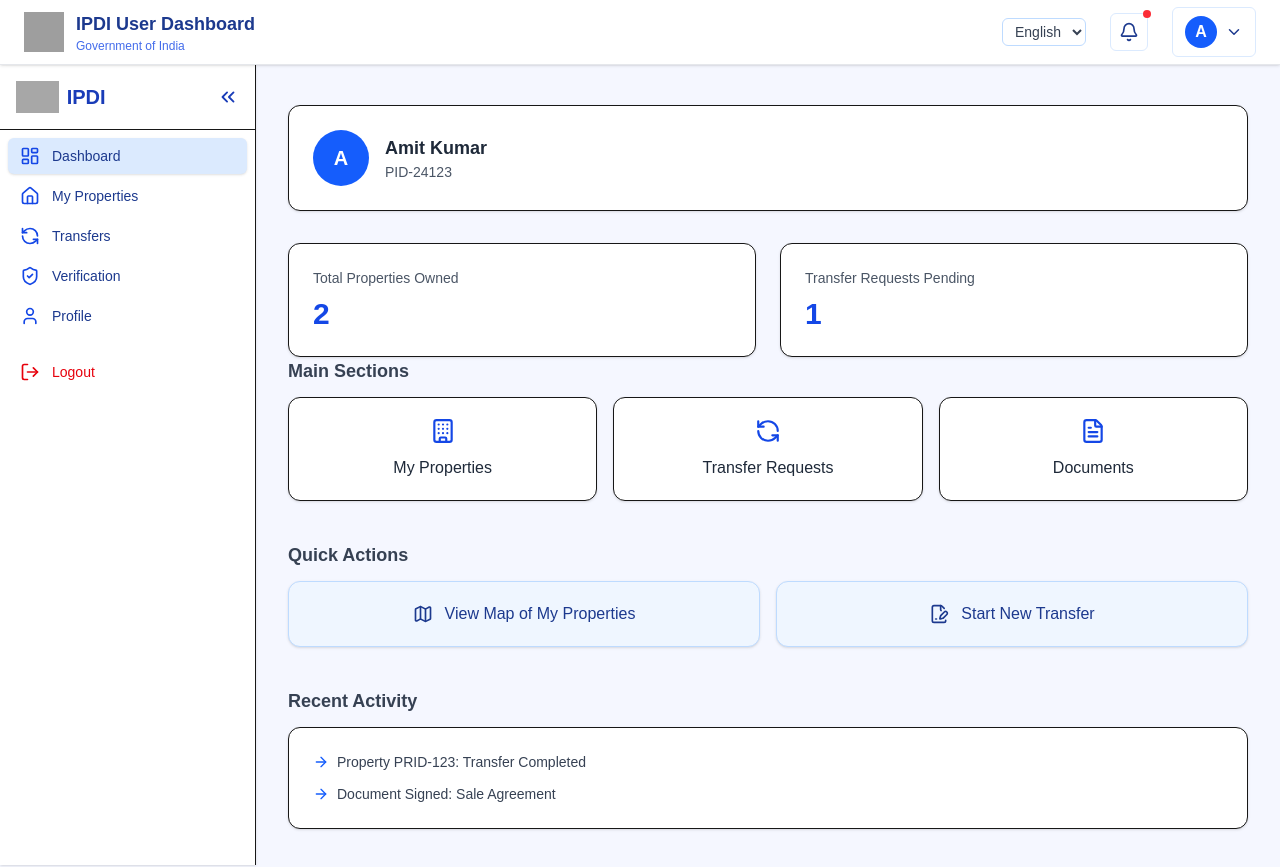
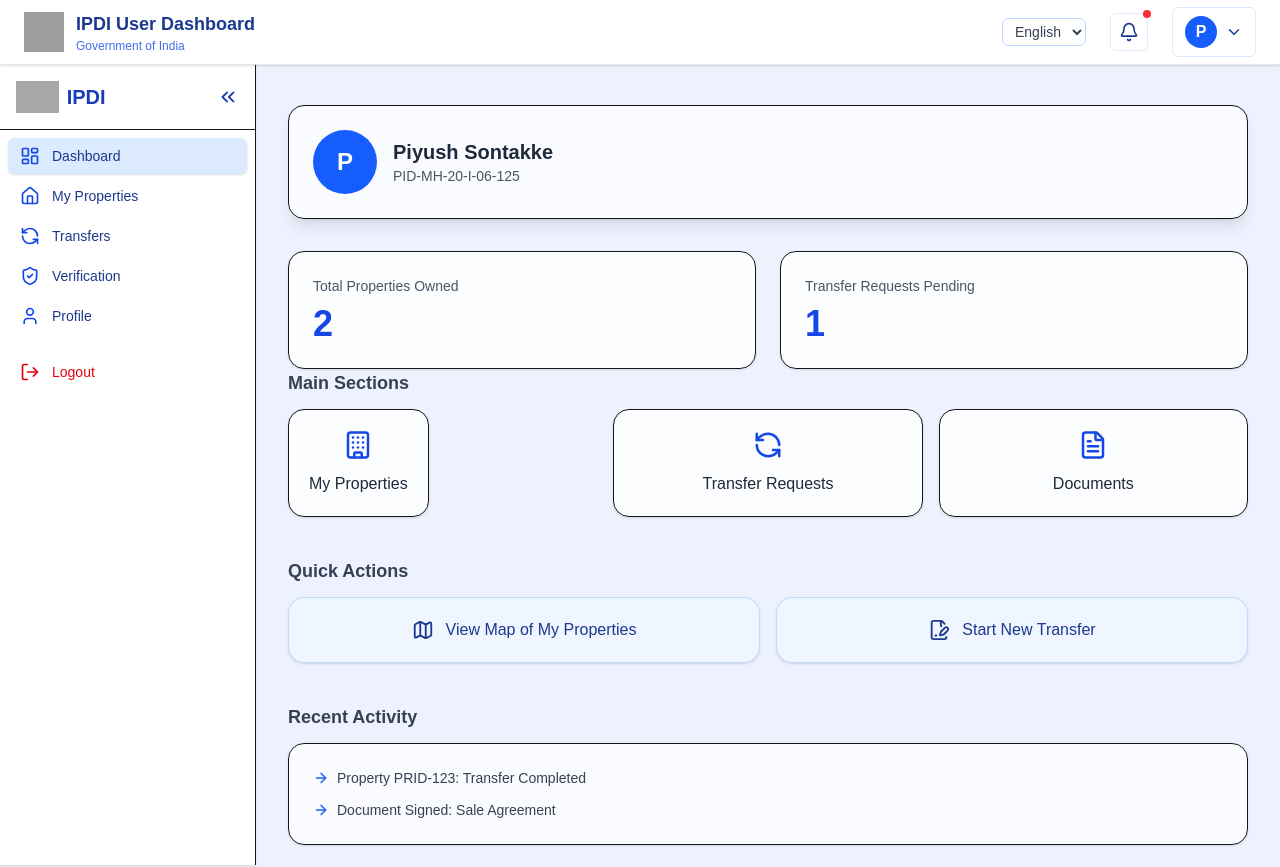
Before and after one commit to Neko01t/Tesseract, a Next.js app in the folder frontend/: page /dashboard in a window 1280 px wide. Shown: the top 867 px of the page. Built offline with nearby package versions, Linux system fonts and the light colour scheme; grey boxes are pictures that could not be loaded.

Commit message:
stylr: update dashboard

```diff
--- a/frontend/src/app/dashboard/page.tsx
+++ b/frontend/src/app/dashboard/page.tsx
@@ -25,8 +25,8 @@ export default function DashboardPage() {
   const [mapProperty, setMapProperty] = useState<any>(null);
 
   const user = {
-    name: "Amit Kumar",
-    personId: "PID-24123",
+    name: "Piyush Sontakke",
+    personId: "PID-MH-20-I-06-125",
     totalProperties: 2,
     pendingTransfers: 1,
     recentActivity: [
@@ -36,12 +36,11 @@ export default function DashboardPage() {
   };
 
   return (
-    <div className="min-h-screen flex flex-col bg-[#f5f7ff]">
+    <div className="min-h-screen flex flex-col bg-[#eef2ff]">
 
       <Header title="IPDI User Dashboard" subtitle="Government of India" user={user.name} />
 
       <div className="flex flex-1">
-
         <Sidebar />
 
         <main className="flex-1 px-4 md:px-8 py-10 max-w-6xl mx-auto">
@@ -49,14 +48,17 @@ export default function DashboardPage() {
           <motion.div
             initial={{ opacity: 0, y: 10 }}
             animate={{ opacity: 1, y: 0 }}
-            className="bg-white rounded-xl border shadow-sm p-6 flex items-center gap-4"
+            className="bg-white/70 backdrop-blur-md rounded-2xl shadow-lg p-6 flex items-center gap-4 border"
           >
-            <div className="h-14 w-14 rounded-full bg-blue-600 text-white flex items-center justify-center text-xl font-bold">
+            <motion.div
+              whileHover={{ scale: 1.05 }}
+              className="h-16 w-16 rounded-full bg-blue-600 text-white flex items-center justify-center text-2xl font-bold"
+            >
               {user.name.charAt(0)}
-            </div>
+            </motion.div>
 
             <div>
-              <h2 className="text-lg font-semibold text-gray-800">{user.name}</h2>
+              <h2 className="text-xl font-semibold text-gray-800">{user.name}</h2>
               <p className="text-sm text-gray-600">{user.personId}</p>
             </div>
           </motion.div>
@@ -68,13 +70,7 @@ export default function DashboardPage() {
 
           <SectionTitle title="Main Sections" />
           <div className="grid grid-cols-1 sm:grid-cols-3 gap-4">
-
-            <MainButton
-              icon={Building}
-              label="My Properties"
-              onClick={() => setListOpen(true)}
-            />
-
+            <MainButton icon={Building} label="My Properties" onClick={() => setListOpen(true)} />
             <MainButton icon={RefreshCcw} label="Transfer Requests" href="/transfers" />
             <MainButton icon={FileText} label="Documents" href="/documents" />
           </div>
@@ -86,19 +82,29 @@ export default function DashboardPage() {
           </div>
 
           <SectionTitle title="Recent Activity" className="mt-10" />
-          <div className="bg-white border rounded-xl shadow-sm p-6 space-y-3">
+          <motion.div
+            initial="hidden"
+            animate="visible"
+            variants={{
+              visible: { transition: { staggerChildren: 0.1 } }
+            }}
+            className="bg-white/70 backdrop-blur border rounded-2xl shadow p-6 space-y-3"
+          >
             {user.recentActivity.map((item) => (
               <motion.div
                 key={item.id}
-                initial={{ opacity: 0, x: -10 }}
-                animate={{ opacity: 1, x: 0 }}
+                variants={{
+                  hidden: { opacity: 0, x: -10 },
+                  visible: { opacity: 1, x: 0 }
+                }}
+                whileHover={{ x: 5 }}
                 className="flex items-center gap-2 text-gray-700"
               >
                 <ArrowRight size={16} className="text-blue-600" />
                 <span className="text-sm">{item.text}</span>
               </motion.div>
             ))}
-          </div>
+          </motion.div>
         </main>
       </div>
 
@@ -118,39 +124,41 @@ export default function DashboardPage() {
         onClose={() => setMapOpen(false)}
         property={mapProperty}
       />
-
     </div>
   );
 }
 
 
+
 function StatBox({ title, value, delay }: any) {
   return (
     <motion.div
-      initial={{ opacity: 0, y: 10 }}
+      initial={{ opacity: 0, y: 15 }}
       animate={{ opacity: 1, y: 0 }}
       transition={{ delay }}
-      className="bg-white border rounded-xl shadow-sm p-6"
+      whileHover={{ scale: 1.03 }}
+      className="bg-white/80 backdrop-blur-md border rounded-2xl shadow p-6 cursor-pointer"
     >
       <div className="text-gray-600 text-sm">{title}</div>
-      <div className="text-3xl font-bold text-blue-700 mt-2">{value}</div>
+      <div className="text-4xl font-bold text-blue-700 mt-2">{value}</div>
     </motion.div>
   );
 }
 
 function MainButton({ icon: Icon, label, href, onClick }: any) {
-  // if onClick → render <button>
   const Comp = onClick ? "button" : "a";
 
   return (
-    <motion.div whileHover={{ scale: 1.03 }} whileTap={{ scale: 0.97 }}>
+    <motion.div whileHover={{ y: -4 }} whileTap={{ scale: 0.97 }}>
       <Comp
         href={!onClick ? href : undefined}
         onClick={onClick}
-        className="bg-white border rounded-xl shadow-sm p-5 flex flex-col items-center
-                 text-center cursor-pointer hover:shadow-md transition w-full"
+        className="bg-white/80 backdrop-blur border rounded-2xl shadow p-5 flex flex-col items-center
+                 text-center hover:shadow-lg transition cursor-pointer"
       >
-        <Icon size={26} className="text-blue-700" />
+        <motion.div whileHover={{ rotate: 5 }}>
+          <Icon size={30} className="text-blue-700" />
+        </motion.div>
         <span className="mt-3 font-medium text-gray-800">{label}</span>
       </Comp>
     </motion.div>
@@ -161,13 +169,13 @@ function QuickAction({ icon: Icon, label, href }: any) {
   return (
     <motion.a
       href={href}
-      whileHover={{ scale: 1.02 }}
+      whileHover={{ scale: 1.04 }}
       whileTap={{ scale: 0.97 }}
-      className="bg-blue-50 border border-blue-200 rounded-xl shadow-sm p-5 flex
+      className="bg-blue-50 border border-blue-200 rounded-2xl shadow p-5 flex
                 items-center justify-center gap-3 text-blue-900 cursor-pointer
                 hover:bg-blue-100 transition"
     >
-      <Icon size={20} />
+      <Icon size={22} />
       <span className="font-medium">{label}</span>
     </motion.a>
   );
@@ -175,8 +183,13 @@ function QuickAction({ icon: Icon, label, href }: any) {
 
 function SectionTitle({ title, className = "" }: any) {
   return (
-    <h3 className={`text-lg font-semibold text-gray-700 mb-3 ${className}`}>
+    <motion.h3
+      initial={{ opacity: 0, y: 5 }}
+      whileInView={{ opacity: 1, y: 0 }}
+      transition={{ duration: 0.4 }}
+      className={`text-lg font-semibold text-gray-700 mb-3 ${className}`}
+    >
       {title}
-    </h3>
+    </motion.h3>
   );
 }
--- a/frontend/src/app/property/[id]/page.tsx
+++ b/frontend/src/app/property/[id]/page.tsx
@@ -6,8 +6,6 @@ import { useEffect, useState } from "react";
 import { motion } from "framer-motion";
 
 export default function PropertyDetail({ params }: any) {
-  // In App Router you can use params.id; here we simulate using the id from props
-  // If using server components, fetch server-side. For client demo:
   const router = useRouter();
   const id = params?.id ?? "1";
 
@@ -19,7 +17,7 @@ export default function PropertyDetail({ params }: any) {
       id,
       propertyId: "PRID-KA-BLR-123",
       title: "Residential Plot",
-      owner: "Amit Kumar",
+      owner: "Piyush Sontakke",
       size: "1200 sq ft",
       survey: "45/2B",
       address: "MG Road, Bangalore",
```
